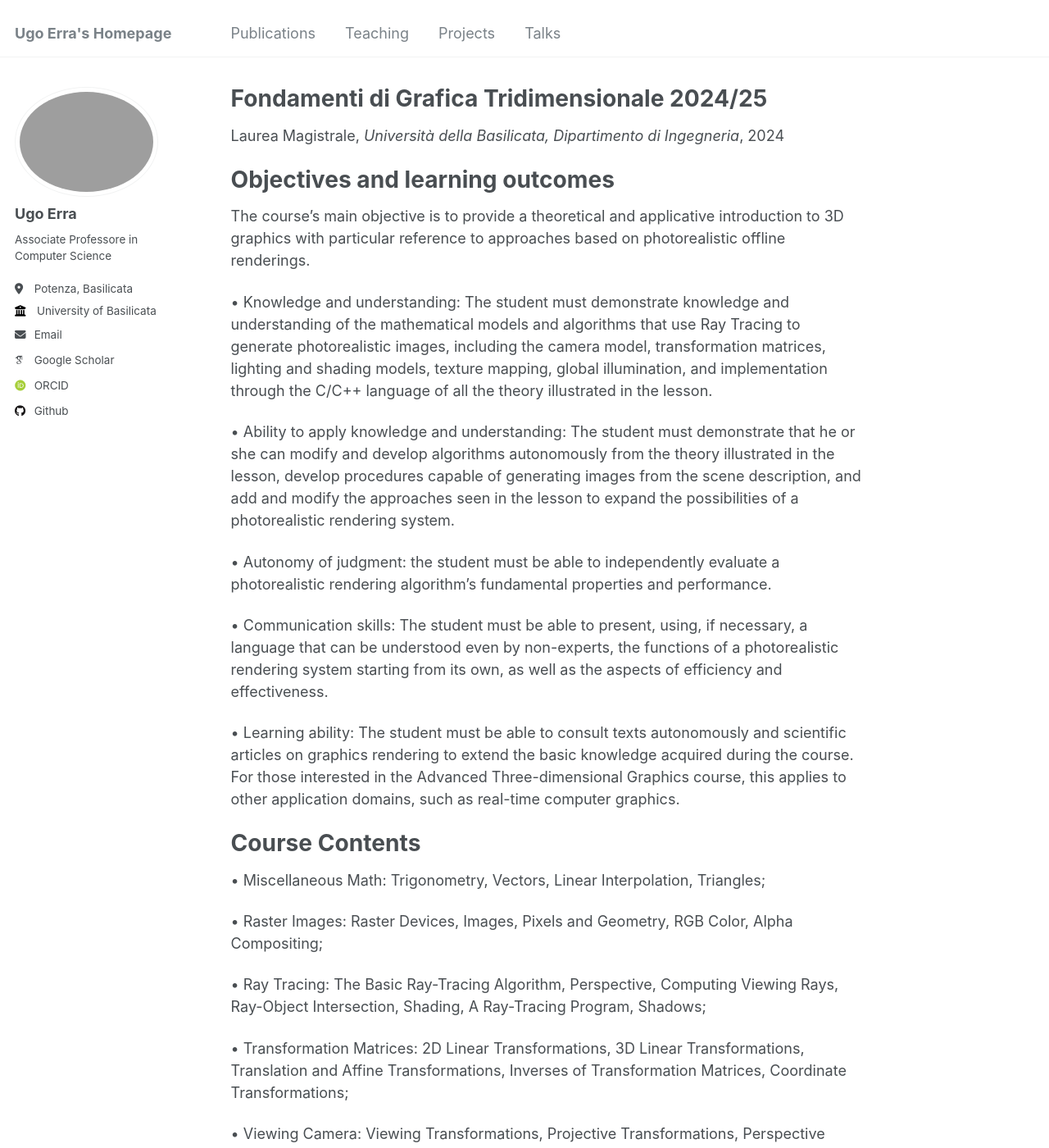
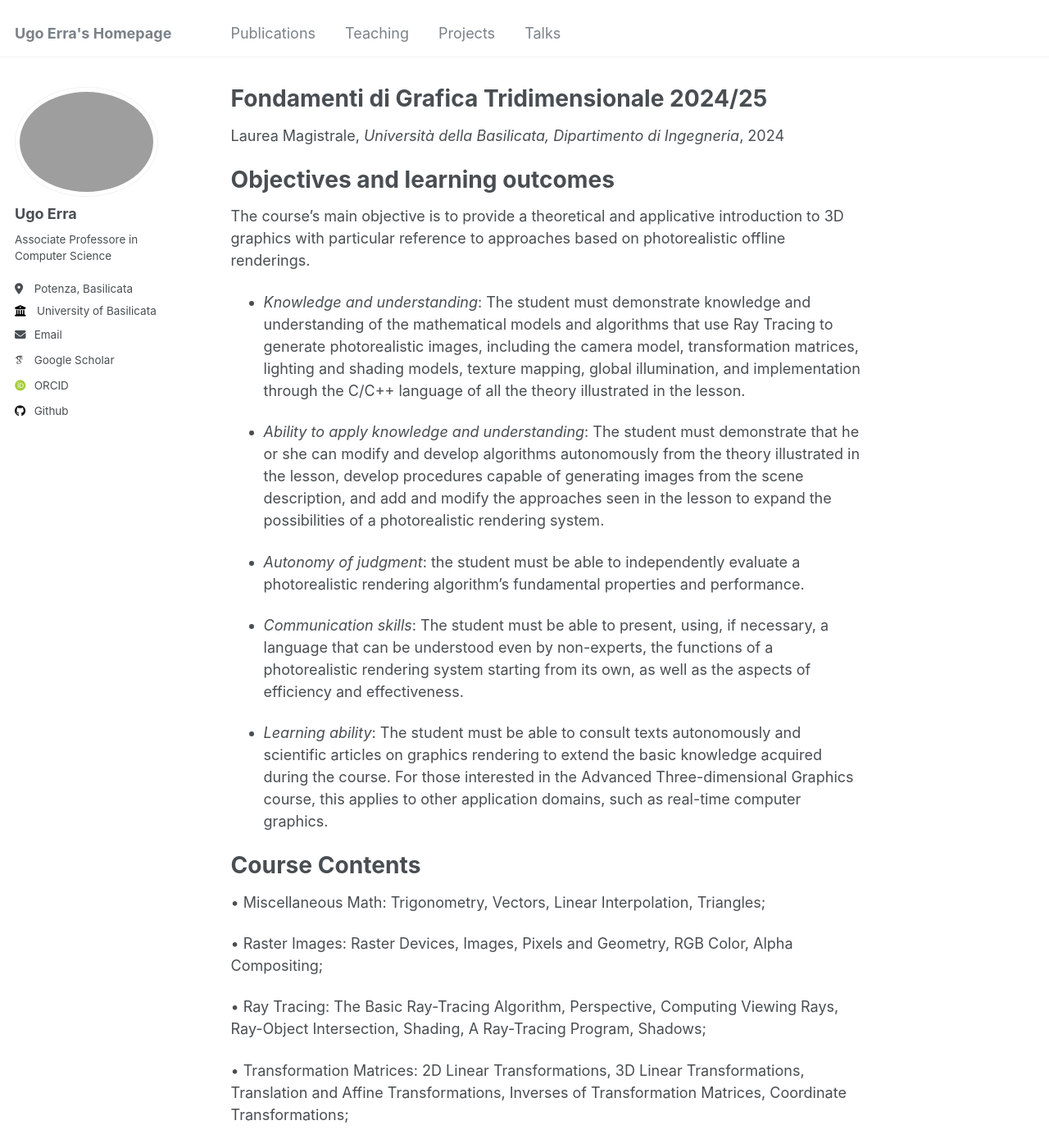
Before and after one commit to ugoerra/ugoerra.github.io, a Jekyll site: the page built from _teaching/2024-I-semester-teaching-FdGT.md, in a window 1280 px wide and 1400 px high. Shown: the whole window at 82% size. Built offline with Jekyll 4.4.1, drawn with Linux system fonts in a browser that asks for light colours; some web fonts are replaced.

```diff
--- a/_teaching/2024-I-semester-teaching-FdGT.md
+++ b/_teaching/2024-I-semester-teaching-FdGT.md
@@ -12,15 +12,15 @@ Objectives and learning outcomes
 ======
 The course's main objective is to provide a theoretical and applicative introduction to 3D graphics with particular reference to approaches based on photorealistic offline renderings.
 
-• Knowledge and understanding: The student must demonstrate knowledge and understanding of the mathematical models and algorithms that use Ray Tracing to generate photorealistic images, including the camera model, transformation matrices, lighting and shading models, texture mapping, global illumination, and implementation through the C/C++ language of all the theory illustrated in the lesson.
+- *Knowledge and understanding*: The student must demonstrate knowledge and understanding of the mathematical models and algorithms that use Ray Tracing to generate photorealistic images, including the camera model, transformation matrices, lighting and shading models, texture mapping, global illumination, and implementation through the C/C++ language of all the theory illustrated in the lesson.
 
-• Ability to apply knowledge and understanding: The student must demonstrate that he or she can modify and develop algorithms autonomously from the theory illustrated in the lesson, develop procedures capable of generating images from the scene description, and add and modify the approaches seen in the lesson to expand the possibilities of a photorealistic rendering system.
+- *Ability to apply knowledge and understanding*: The student must demonstrate that he or she can modify and develop algorithms autonomously from the theory illustrated in the lesson, develop procedures capable of generating images from the scene description, and add and modify the approaches seen in the lesson to expand the possibilities of a photorealistic rendering system.
 
-• Autonomy of judgment: the student must be able to independently evaluate a photorealistic rendering algorithm's fundamental properties and performance.
+- *Autonomy of judgment*: the student must be able to independently evaluate a photorealistic rendering algorithm's fundamental properties and performance.
 
-• Communication skills: The student must be able to present, using, if necessary, a language that can be understood even by non-experts, the functions of a photorealistic rendering system starting from its own, as well as the aspects of efficiency and effectiveness.
+- *Communication skills*: The student must be able to present, using, if necessary, a language that can be understood even by non-experts, the functions of a photorealistic rendering system starting from its own, as well as the aspects of efficiency and effectiveness.
 
-• Learning ability: The student must be able to consult texts autonomously and scientific articles on graphics rendering to extend the basic knowledge acquired during the course. For those interested in the Advanced Three-dimensional Graphics course, this applies to other application domains, such as real-time computer graphics.
+- *Learning ability*: The student must be able to consult texts autonomously and scientific articles on graphics rendering to extend the basic knowledge acquired during the course. For those interested in the Advanced Three-dimensional Graphics course, this applies to other application domains, such as real-time computer graphics.
 
 Course Contents
 ======
```
